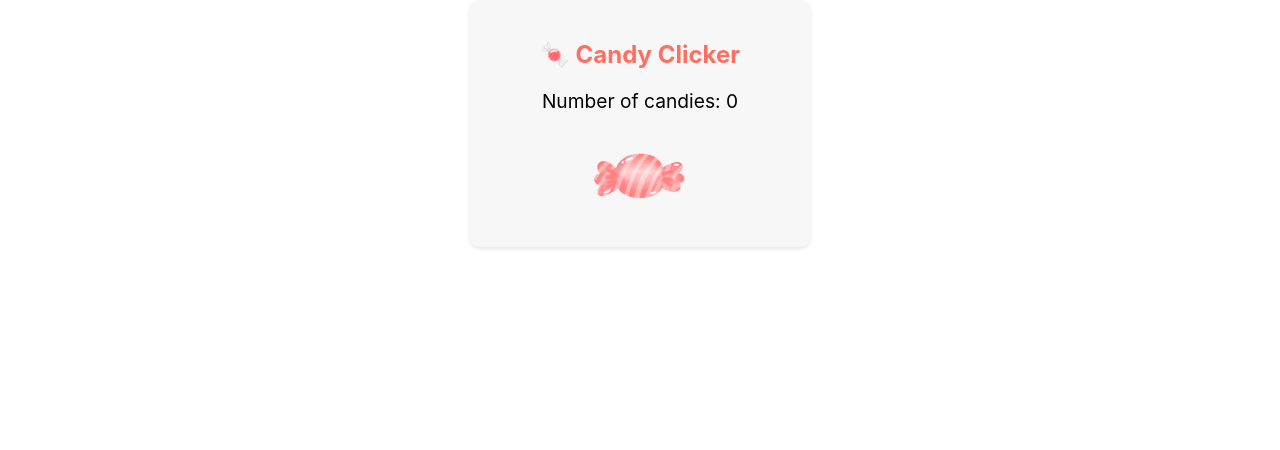
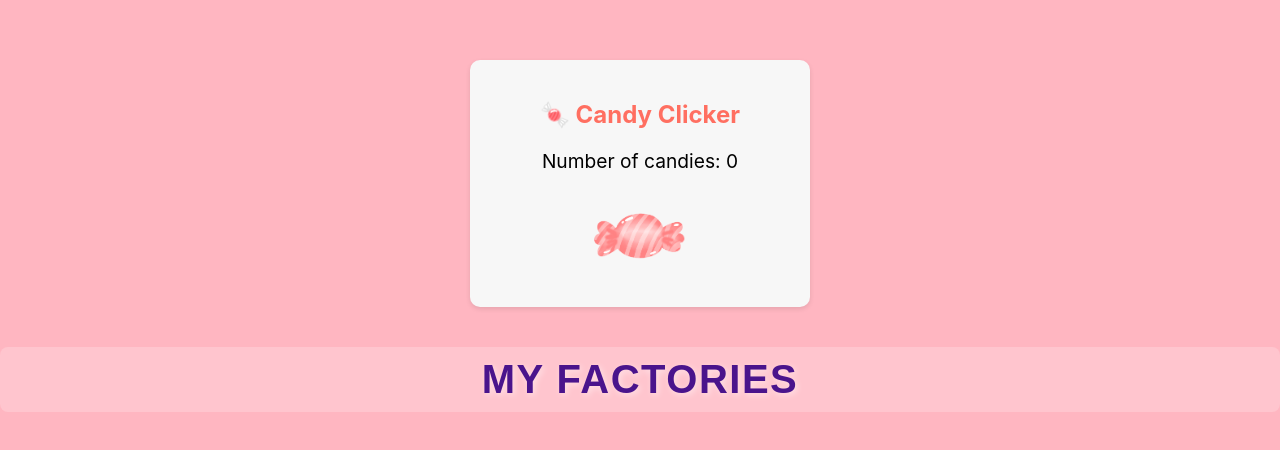
Before and after one commit to enzoley/projet_WEM1, a React (Create React App) app in the folder candy_clicker/: page / in a window 1280 px wide. Shown: the top 450 px of the page. Built offline with nearby package versions, Linux system fonts and the light colour scheme.

Commit message:
Beautiful factories images appears

```diff
--- a/candy_clicker/src/App.css
+++ b/candy_clicker/src/App.css
@@ -1,5 +1,6 @@
 .App {
   text-align: center;
+  margin-top: 60px;
 }
 
 .App-logo {
--- a/candy_clicker/src/App.tsx
+++ b/candy_clicker/src/App.tsx
@@ -1,12 +1,36 @@
-import React from 'react';
-import logo from './logo.svg';
+import React, { useState } from 'react';
 import './App.css';
+import { FactoryStateProps, FactorySettersProps } from './types';
 import CandyCounter from "./CandyCounter";
+import ShowFactory from "./ShowFactory";
 
 function App() {
+    const [lvl1Active, setLvl1Active] = useState(false);
+    const [lvl2Active, setLvl2Active] = useState(false);
+    const [lvl3Active, setLvl3Active] = useState(false);
+    const [lvl4Active, setLvl4Active] = useState(false);
+    const [lvl5Active, setLvl5Active] = useState(false);
+
+    const factoryStates: FactoryStateProps = {
+        lvl1Active,
+        lvl2Active,
+        lvl3Active,
+        lvl4Active,
+        lvl5Active,
+    };
+
+    const factorySetters: FactorySettersProps = {
+        setLvl1Active,
+        setLvl2Active,
+        setLvl3Active,
+        setLvl4Active,
+        setLvl5Active,
+    };
+
   return (
     <div className="App">
-      <CandyCounter/>
+        <CandyCounter {...factoryStates} {...factorySetters} />
+        <ShowFactory {...factoryStates} />
     </div>
   );
 }
--- a/candy_clicker/src/CandyCounter.tsx
+++ b/candy_clicker/src/CandyCounter.tsx
@@ -1,17 +1,26 @@
 import React, { useEffect, useState } from 'react';
+import { FactoryStateProps, FactorySettersProps } from './types';
 import './CandyCounter.css';
 
-const CandyCounter = () => {
+type CandyCounterProps = FactoryStateProps & FactorySettersProps;
+
+const CandyCounter : React.FC<CandyCounterProps> = ({
+                          lvl1Active,
+                          setLvl1Active,
+                          lvl2Active,
+                          setLvl2Active,
+                          lvl3Active,
+                          setLvl3Active,
+                          lvl4Active,
+                          setLvl4Active,
+                          lvl5Active,
+                          setLvl5Active,
+                      }) => {
     const [candies, setCandies] = useState(0);
-    const [lvl1Active, setLvl1Active] = useState(false);
     const [showLvl1Button, setShowLvl1Button] = useState(false);
-    const [lvl2Active, setLvl2Active] = useState(false);
     const [showLvl2Button, setShowLvl2Button] = useState(false);
-    const [lvl3Active, setLvl3Active] = useState(false);
     const [showLvl3Button, setShowLvl3Button] = useState(false);
-    const [lvl4Active, setLvl4Active] = useState(false);
     const [showLvl4Button, setShowLvl4Button] = useState(false);
-    const [lvl5Active, setLvl5Active] = useState(false);
     const [showLvl5Button, setShowLvl5Button] = useState(false);
 
 
@@ -133,27 +142,32 @@ const CandyCounter = () => {
             <div className="add-on-Candy" id="featuresCandy">
                 {showLvl1Button && (
                     <button className="candy-button" onClick={autoClickLvL1}>
-                        AutoClick Lvl 1
+                        Small factory
+                        (10 candies)
                     </button>
                 )}
                 {showLvl2Button && (
                     <button className="candy-button" onClick={autoClickLvL2}>
-                        AutoClick Lvl 2
+                        Medium factory
+                        (15 candies)
                     </button>
                 )}
                 {showLvl3Button && (
                     <button className="candy-button" onClick={autoClickLvL3}>
-                        AutoClick Lvl 3
+                        Large factory
+                        (30 candies)
                     </button>
                 )}
                 {showLvl4Button && (
                     <button className="candy-button" onClick={autoClickLvL4}>
-                        AutoClick Lvl 4
+                        National Institution
+                        (50 candies)
                     </button>
                 )}
                 {showLvl5Button && (
                     <button className="candy-button" onClick={autoClickLvL5}>
-                        AutoClick Lvl 5
+                        World monopoly
+                        (100 candies)
                     </button>
                 )}
             </div>
--- /dev/null
+++ b/candy_clicker/src/ShowFactory.css
@@ -0,0 +1,21 @@
+.factory-image{
+    width: 300px;
+    height: auto;
+    cursor: pointer;
+    transition: transform 0.2s;
+}
+
+.factory-title {
+    font-size: 2.5rem; /* Taille adaptée pour un titre important */
+    font-weight: bold; /* Mettre en valeur le titre */
+    color: #4a148c; /* Violet profond pour contraster avec le fond rose */
+    text-align: center; /* Centrer le texte */
+    text-shadow: 2px 2px 6px rgba(255, 255, 255, 0.5); /* Ombre blanche subtile pour un effet lumineux */
+    font-family: 'Arial', sans-serif; /* Police moderne et lisible */
+    letter-spacing: 1.5px; /* Espacement des lettres pour aérer le texte */
+    text-transform: uppercase; /* Mise en majuscules pour le titre */
+    background-color: rgba(255, 255, 255, 0.2); /* Fond transparent blanc pour le titre */
+    padding: 10px 15px; /* Ajouter un espace autour du texte */
+    border-radius: 8px; /* Coins arrondis pour un effet visuel agréable */
+    margin-bottom: 20px;
+}
--- /dev/null
+++ b/candy_clicker/src/ShowFactory.tsx
@@ -0,0 +1,56 @@
+import React from 'react';
+import './ShowFactory.css';
+
+
+interface ShowFactoriesProps {
+    lvl1Active: boolean;
+    lvl2Active: boolean;
+    lvl3Active: boolean;
+    lvl4Active: boolean;
+    lvl5Active: boolean;
+}
+
+const ShowFactories: React.FC<ShowFactoriesProps> = ({ lvl1Active, lvl2Active, lvl3Active, lvl4Active, lvl5Active }) => {
+    return (
+        <div className="factories-status">
+            <h3 className="factory-title">My factories</h3>
+            {lvl1Active && (
+                <img
+                    className="factory-image"
+                    src="/factory.png"
+                    alt="factory"
+                />
+            )}
+            {lvl2Active && (
+                <img
+                    className="factory-image"
+                    src="/factory.png"
+                    alt="factory"
+                />
+            )}
+            {lvl3Active && (
+                <img
+                    className="factory-image"
+                    src="/factory.png"
+                    alt="factory"
+                />
+            )}
+            {lvl4Active && (
+                <img
+                    className="factory-image"
+                    src="/factory.png"
+                    alt="factory"
+                />
+            )}
+            {lvl5Active && (
+                <img
+                    className="factory-image"
+                    src="/factory.png"
+                    alt="factory"
+                />
+            )}
+        </div>
+    );
+};
+
+export default ShowFactories;
--- a/candy_clicker/src/index.css
+++ b/candy_clicker/src/index.css
@@ -5,6 +5,8 @@ body {
     sans-serif;
   -webkit-font-smoothing: antialiased;
   -moz-osx-font-smoothing: grayscale;
+  bottom: 0;
+  background-color: lightpink;
 }
 
 code {
--- /dev/null
+++ b/candy_clicker/src/types.ts
@@ -0,0 +1,15 @@
+export interface FactoryStateProps {
+    lvl1Active: boolean;
+    lvl2Active: boolean;
+    lvl3Active: boolean;
+    lvl4Active: boolean;
+    lvl5Active: boolean;
+}
+
+export interface FactorySettersProps {
+    setLvl1Active: React.Dispatch<React.SetStateAction<boolean>>;
+    setLvl2Active: React.Dispatch<React.SetStateAction<boolean>>;
+    setLvl3Active: React.Dispatch<React.SetStateAction<boolean>>;
+    setLvl4Active: React.Dispatch<React.SetStateAction<boolean>>;
+    setLvl5Active: React.Dispatch<React.SetStateAction<boolean>>;
+}
```
Also changed, not shown: 1 other file (tests, documents, lock files or other folders).
